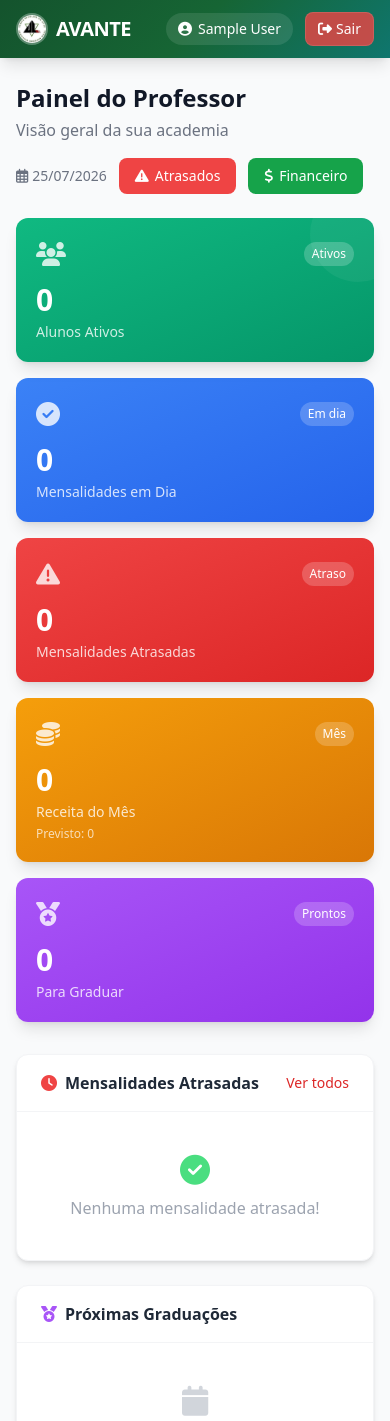
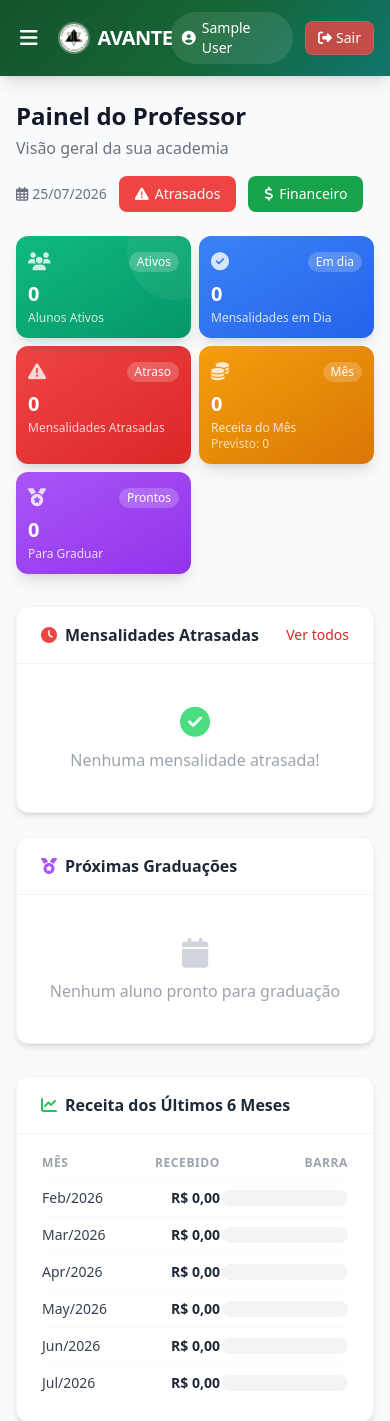
Before and after one commit to OrnilioNeto/avante-prd-python, a Django app: page /professor/ in a window 390 px wide. Shown: the top 1421 px of the page. Run offline with Django 5.2, Linux system fonts and the light colour scheme; the visitor is signed in with stand-in values (Sample User, id 1); data that the repository does not hold is empty; some libraries are stand-ins or nearby versions.

Commit message:
feat: menu suspenso mobile + cards responsivos

```diff
--- a/templates/base.html
+++ b/templates/base.html
@@ -14,12 +14,17 @@
 <body class="bg-gray-50 text-gray-900 antialiased">
   {% if user.is_authenticated %}
   <nav class="hero-gradient text-white shadow-lg">
-    <div class="max-w-7xl mx-auto px-4 py-3 flex items-center justify-between">
-      <div class="flex items-center gap-8">
+    <div class="max-w-7xl mx-auto px-4 py-3">
+      <div class="flex items-center justify-between">
+        <div class="flex items-center gap-4">
+          <button id="menuToggle" class="md:hidden text-white p-1" aria-label="Menu">
+            <i class="fas fa-bars text-xl"></i>
+          </button>
           <a href="{% url 'core:dashboard' %}" class="flex items-center gap-2">
             <img src="{% static 'image/avante.jpeg' %}" alt="Avante" class="h-8 w-8 rounded-full object-cover border-2 border-white/30">
             <span class="font-bold text-xl tracking-tight">AVANTE</span>
           </a>
+        </div>
         <div class="hidden md:flex items-center gap-1 text-sm">
           {% if user.is_superuser or user.role == 'super_admin' or user|has_perm:'gerenciar_parametros' %}
           <a href="{% url 'filiais:list' %}" class="nav-link px-3 py-2 rounded-lg hover:bg-white/10 transition flex items-center gap-1.5"><i class="fas fa-building"></i> Filiais</a>
@@ -48,7 +53,6 @@
           <a href="{% url 'core:minha_conta' %}" class="nav-link px-3 py-2 rounded-lg hover:bg-white/10 transition flex items-center gap-1.5"><i class="fas fa-user"></i> Minha Conta</a>
           {% endif %}
         </div>
-      </div>
         <div class="flex items-center gap-3">
           <span class="text-sm flex items-center gap-1.5 bg-white/10 px-3 py-1.5 rounded-full"><i class="fas fa-user-circle"></i> {{ user.get_full_name|default:user.username }}</span>
           <form method="post" action="{% url 'accounts:logout' %}">
@@ -57,7 +61,40 @@
           </form>
         </div>
       </div>
+      <div id="mobileMenu" class="hidden mt-3 space-y-1 text-sm border-t border-white/20 pt-3">
+        {% if user.is_superuser or user.role == 'super_admin' or user|has_perm:'gerenciar_parametros' %}
+        <a href="{% url 'filiais:list' %}" class="block px-3 py-2 rounded-lg hover:bg-white/10 transition"><i class="fas fa-building w-5"></i> Filiais</a>
+        <a href="{% url 'professores:list' %}" class="block px-3 py-2 rounded-lg hover:bg-white/10 transition"><i class="fas fa-chalkboard-user w-5"></i> Professores</a>
+        <a href="{% url 'parametros:list' %}" class="block px-3 py-2 rounded-lg hover:bg-white/10 transition"><i class="fas fa-sliders w-5"></i> Parametros</a>
+        {% endif %}
+        {% if user.is_superuser or user.role == 'super_admin' or user|has_perm:'ver_relatorios' %}
+        <a href="{% url 'relatorios:atrasados' %}" class="block px-3 py-2 rounded-lg hover:bg-white/10 transition"><i class="fas fa-file-alt w-5"></i> Relatorios</a>
+        {% endif %}
+        {% if user.is_superuser or user.role == 'super_admin' or user|has_perm:'gerenciar_convites' %}
+        <a href="{% url 'convites:list' %}" class="block px-3 py-2 rounded-lg hover:bg-white/10 transition"><i class="fas fa-envelope w-5"></i> Convites</a>
+        {% endif %}
+        {% if user.is_superuser or user.role == 'super_admin' or user|has_perm:'ver_dashboard' %}
+        <a href="{% url 'core:professor_dashboard' %}" class="block px-3 py-2 rounded-lg hover:bg-white/10 transition"><i class="fas fa-chart-pie w-5"></i> Painel</a>
+        {% endif %}
+        {% if user.is_superuser or user.role == 'super_admin' or user|has_perm:'ver_alunos' %}
+        <a href="{% url 'alunos:list' %}" class="block px-3 py-2 rounded-lg hover:bg-white/10 transition"><i class="fas fa-users w-5"></i> Alunos</a>
+        {% endif %}
+        {% if user.is_superuser or user.role == 'super_admin' or user|has_perm:'ver_financeiro' %}
+        <a href="{% url 'core:financeiro' %}" class="block px-3 py-2 rounded-lg hover:bg-white/10 transition"><i class="fas fa-dollar-sign w-5"></i> Financeiro</a>
+        <a href="{% url 'core:mensalidades_atrasadas' %}" class="block px-3 py-2 rounded-lg hover:bg-white/10 transition"><i class="fas fa-exclamation-triangle w-5"></i> Atrasados</a>
+        {% endif %}
+        {% if user.role == 'aluno' %}
+        <a href="{% url 'core:minha_conta' %}" class="block px-3 py-2 rounded-lg hover:bg-white/10 transition"><i class="fas fa-user w-5"></i> Minha Conta</a>
+        {% endif %}
+      </div>
+    </div>
   </nav>
+  <script>
+    document.getElementById('menuToggle').addEventListener('click', function() {
+      const menu = document.getElementById('mobileMenu');
+      menu.classList.toggle('hidden');
+    });
+  </script>
   {% endif %}
   <main class="max-w-7xl mx-auto px-4 py-6">
     {% if messages %}
--- a/templates/core/professor_dashboard.html
+++ b/templates/core/professor_dashboard.html
@@ -19,51 +19,51 @@
     </div>
   </div>
 </div>
-<div class="grid grid-cols-1 md:grid-cols-5 gap-4 mb-8">
-  <div class="bg-gradient-to-br from-emerald-500 to-emerald-600 p-5 rounded-xl shadow-lg text-white relative overflow-hidden">
+<div class="grid grid-cols-2 md:grid-cols-5 gap-2 md:gap-4 mb-8">
+  <div class="bg-gradient-to-br from-emerald-500 to-emerald-600 p-3 md:p-5 rounded-xl shadow-lg text-white relative overflow-hidden">
     <div class="absolute top-0 right-0 w-24 h-24 bg-white/5 rounded-full -mr-8 -mt-8"></div>
-    <div class="flex items-center justify-between mb-3">
-      <i class="fas fa-users text-2xl opacity-80"></i>
-      <span class="text-xs bg-white/20 px-2 py-1 rounded-full">Ativos</span>
+    <div class="flex items-center justify-between mb-1 md:mb-3">
+      <i class="fas fa-users text-lg md:text-2xl opacity-80"></i>
+      <span class="text-xs bg-white/20 px-2 py-0.5 md:py-1 rounded-full">Ativos</span>
     </div>
-    <p class="text-3xl font-bold">{{ total_ativos }}</p>
-    <p class="text-sm opacity-80 mt-1">Alunos Ativos</p>
+    <p class="text-xl md:text-3xl font-bold">{{ total_ativos }}</p>
+    <p class="text-xs md:text-sm opacity-80 mt-0.5 md:mt-1">Alunos Ativos</p>
   </div>
-  <div class="bg-gradient-to-br from-blue-500 to-blue-600 p-5 rounded-xl shadow-lg text-white">
-    <div class="flex items-center justify-between mb-3">
-      <i class="fas fa-check-circle text-2xl opacity-80"></i>
-      <span class="text-xs bg-white/20 px-2 py-1 rounded-full">Em dia</span>
+  <div class="bg-gradient-to-br from-blue-500 to-blue-600 p-3 md:p-5 rounded-xl shadow-lg text-white">
+    <div class="flex items-center justify-between mb-1 md:mb-3">
+      <i class="fas fa-check-circle text-lg md:text-2xl opacity-80"></i>
+      <span class="text-xs bg-white/20 px-2 py-0.5 md:py-1 rounded-full">Em dia</span>
     </div>
-    <p class="text-3xl font-bold">{{ em_dia }}</p>
-    <p class="text-sm opacity-80 mt-1">Mensalidades em Dia</p>
+    <p class="text-xl md:text-3xl font-bold">{{ em_dia }}</p>
+    <p class="text-xs md:text-sm opacity-80 mt-0.5 md:mt-1">Mensalidades em Dia</p>
   </div>
-  <div class="bg-gradient-to-br from-red-500 to-red-600 p-5 rounded-xl shadow-lg text-white">
-    <div class="flex items-center justify-between mb-3">
-      <i class="fas fa-exclamation-triangle text-2xl opacity-80"></i>
-      <span class="text-xs bg-white/20 px-2 py-1 rounded-full">Atraso</span>
+  <div class="bg-gradient-to-br from-red-500 to-red-600 p-3 md:p-5 rounded-xl shadow-lg text-white">
+    <div class="flex items-center justify-between mb-1 md:mb-3">
+      <i class="fas fa-exclamation-triangle text-lg md:text-2xl opacity-80"></i>
+      <span class="text-xs bg-white/20 px-2 py-0.5 md:py-1 rounded-full">Atraso</span>
     </div>
-    <p class="text-3xl font-bold">{{ atrasados }}</p>
-    <p class="text-sm opacity-80 mt-1">Mensalidades Atrasadas</p>
+    <p class="text-xl md:text-3xl font-bold">{{ atrasados }}</p>
+    <p class="text-xs md:text-sm opacity-80 mt-0.5 md:mt-1">Mensalidades Atrasadas</p>
     {% if sem_pagamento %}
-    <p class="text-xs opacity-70 mt-1">+{{ sem_pagamento }} sem registro</p>
+    <p class="text-xs opacity-70 mt-0.5">+{{ sem_pagamento }} sem registro</p>
     {% endif %}
   </div>
-  <div class="bg-gradient-to-br from-amber-500 to-amber-600 p-5 rounded-xl shadow-lg text-white">
-    <div class="flex items-center justify-between mb-3">
-      <i class="fas fa-coins text-2xl opacity-80"></i>
-      <span class="text-xs bg-white/20 px-2 py-1 rounded-full">Mês</span>
+  <div class="bg-gradient-to-br from-amber-500 to-amber-600 p-3 md:p-5 rounded-xl shadow-lg text-white">
+    <div class="flex items-center justify-between mb-1 md:mb-3">
+      <i class="fas fa-coins text-lg md:text-2xl opacity-80"></i>
+      <span class="text-xs bg-white/20 px-2 py-0.5 md:py-1 rounded-full">Mês</span>
     </div>
-    <p class="text-3xl font-bold">{{ receita_mes|floatformat:0 }}</p>
-    <p class="text-sm opacity-80 mt-1">Receita do Mês</p>
-    <p class="text-xs opacity-70 mt-1">Previsto: {{ receita_prevista|floatformat:0 }}</p>
+    <p class="text-xl md:text-3xl font-bold">{{ receita_mes|floatformat:0 }}</p>
+    <p class="text-xs md:text-sm opacity-80 mt-0.5 md:mt-1">Receita do Mês</p>
+    <p class="text-xs opacity-70">Previsto: {{ receita_prevista|floatformat:0 }}</p>
   </div>
-  <div class="bg-gradient-to-br from-purple-500 to-purple-600 p-5 rounded-xl shadow-lg text-white">
-    <div class="flex items-center justify-between mb-3">
-      <i class="fas fa-medal text-2xl opacity-80"></i>
-      <span class="text-xs bg-white/20 px-2 py-1 rounded-full">Prontos</span>
+  <div class="bg-gradient-to-br from-purple-500 to-purple-600 p-3 md:p-5 rounded-xl shadow-lg text-white">
+    <div class="flex items-center justify-between mb-1 md:mb-3">
+      <i class="fas fa-medal text-lg md:text-2xl opacity-80"></i>
+      <span class="text-xs bg-white/20 px-2 py-0.5 md:py-1 rounded-full">Prontos</span>
     </div>
-    <p class="text-3xl font-bold">{{ prontos_graduar|length }}</p>
-    <p class="text-sm opacity-80 mt-1">Para Graduar</p>
+    <p class="text-xl md:text-3xl font-bold">{{ prontos_graduar|length }}</p>
+    <p class="text-xs md:text-sm opacity-80 mt-0.5 md:mt-1">Para Graduar</p>
   </div>
 </div>
 
```
Lines whose indentation alone changed are shown as unchanged.
